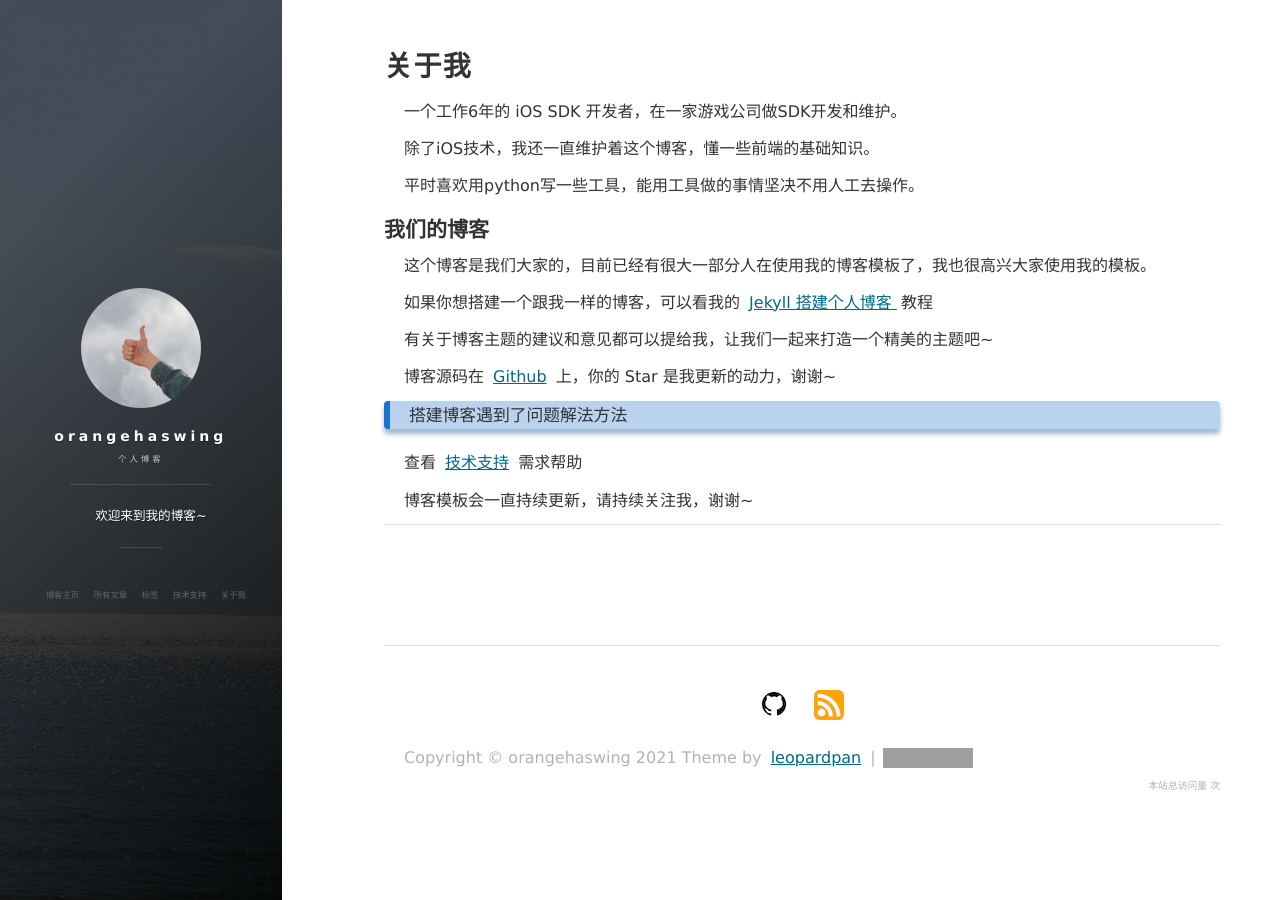
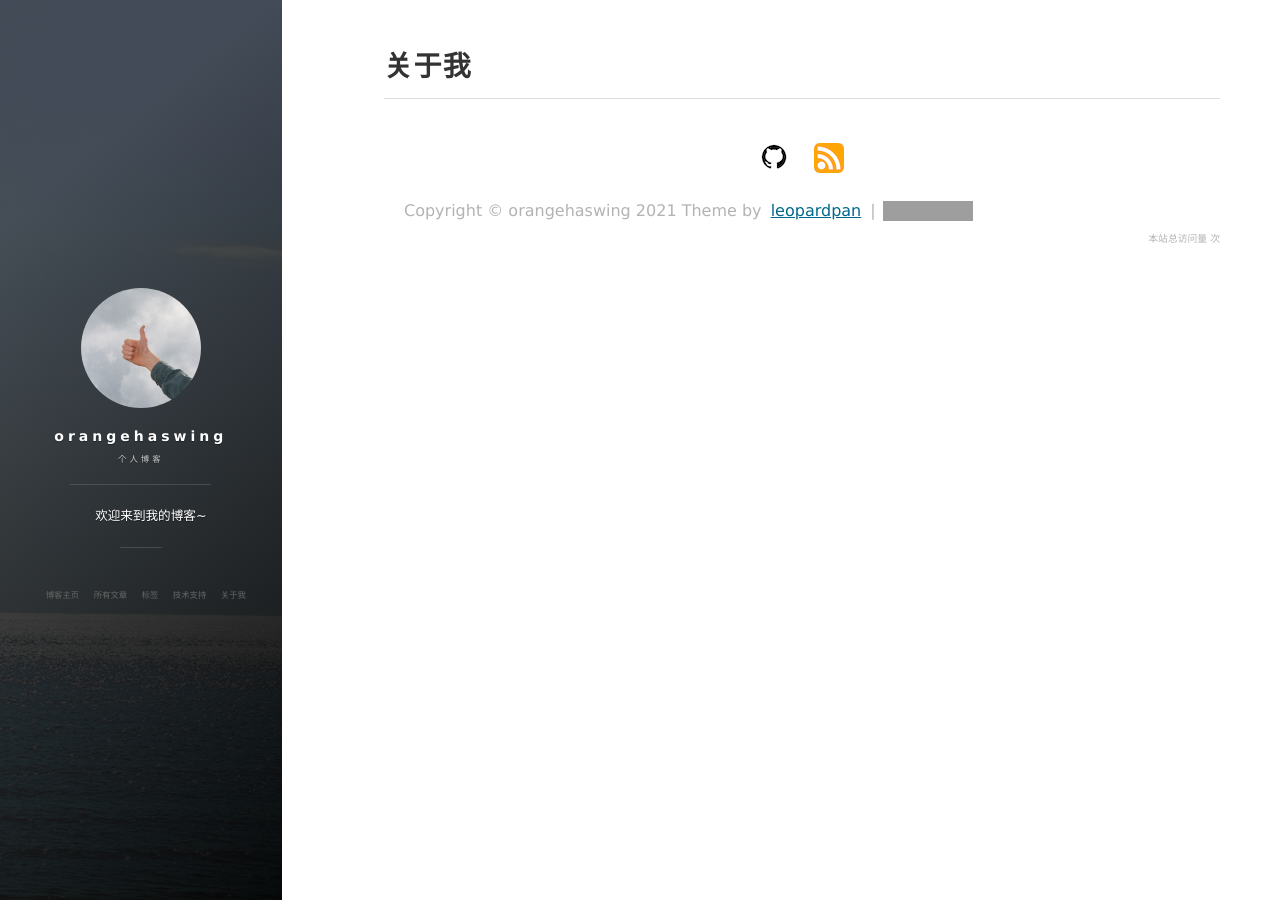
Before and after one commit to orangehaswing/orangehaswing.github.io, a Jekyll site: the page built from about.md, in a window 1280 px wide. Built offline with Jekyll 4.4.1, drawn with Linux system fonts in a browser that asks for light colours; nearby versions of some CDN libraries; comment, search, counter and statistics services are not loaded; grey boxes are pictures that could not be loaded.

```diff
--- a/about.md
+++ b/about.md
@@ -2,31 +2,3 @@
 layout: page
 title: 关于我
 ---
-
-一个工作6年的 iOS SDK 开发者，在一家游戏公司做SDK开发和维护。
-
-除了iOS技术，我还一直维护着这个博客，懂一些前端的基础知识。
-
-平时喜欢用python写一些工具，能用工具做的事情坚决不用人工去操作。
-
-<h2> 我们的博客 </h2>
-
-这个博客是我们大家的，目前已经有很大一部分人在使用我的博客模板了，我也很高兴大家使用我的模板。
-
-如果你想搭建一个跟我一样的博客，可以看我的
-<a href="/2016/10/jekyll_tutorials1/"> Jekyll 搭建个人博客 </a>
-教程
-
-
-有关于博客主题的建议和意见都可以提给我，让我们一起来打造一个精美的主题吧~
-
-博客源码在 <a target="_blank" href='https://github.com/leopardpan/leopardpan.github.io/'>Github</a> 上，你的 Star 是我更新的动力，谢谢~
-
-
-<h3> 搭建博客遇到了问题解法方法 </h3>
-
-查看 [技术支持](https://leopardpan.cn/support/) 需求帮助
-
-博客模板会一直持续更新，请持续关注我，谢谢~
-
-{% include comments.html %}
```
Also changed, not shown: _includes/new-old.html (+0 -59 lines), support.md (deleted, +0 -55 lines).
